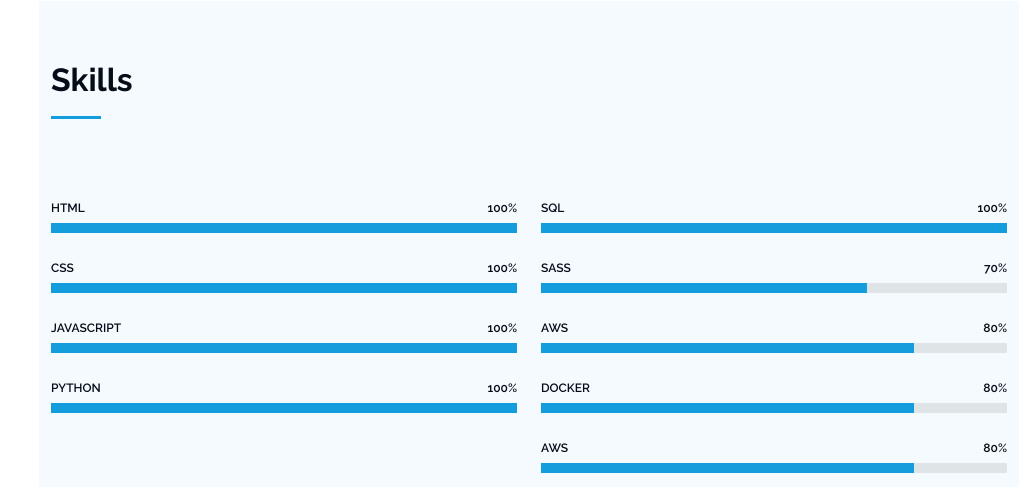
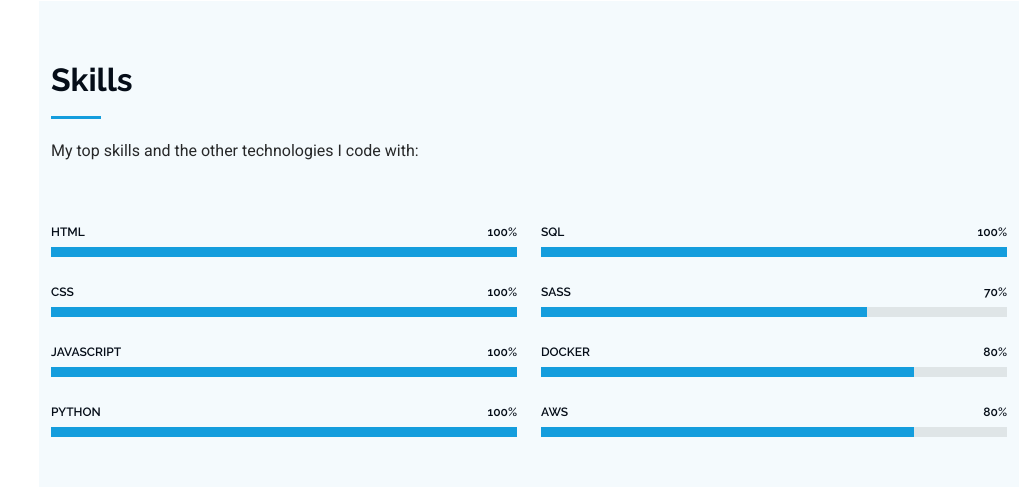
Before and after one commit to KyreneAF/KyreneAF.github.io, a plain HTML site: page index.html in a window 1280 px wide. Shown: the part 1680-2167 px from the top of the page, without its empty margins (261-1280 px from the left). Drawn offline with Linux system fonts and the light colour scheme.

Commit message:
fixed more typos in the application

```diff
--- a/index.html
+++ b/index.html
@@ -319,6 +319,7 @@
         <!-- Section Title -->
         <div class="container section-title" data-aos="fade-up">
           <h2>Skills</h2>
+          <p>My top skills and the other technologies I code with:</p>
             <!-- <p>
              Download my Resume pdf:
              <a href="https://drive.google.com/file/d/1PV6XsxmVEZ5ScrACWydG1UWUAWchfHSq/view?usp=sharing" class="github" target="_blank">
@@ -433,20 +434,6 @@
               </div>
               <!-- End Skills Item -->
 
-              <div class="progress">
-                <span class="skill"
-                  ><span>AWS</span> <i class="val">80%</i></span
-                >
-                <div class="progress-bar-wrap">
-                  <div
-                    class="progress-bar"
-                    role="progressbar"
-                    aria-valuenow="80"
-                    aria-valuemin="0"
-                    aria-valuemax="100"
-                  ></div>
-                </div>
-              </div>
               <!-- End Skills Item -->
 
               <div class="progress">
@@ -481,7 +468,7 @@
               <!-- End Skills Item -->
               <div>
 
-
+                  <p></p>
                   <div style="margin-right: 15px;"class="stats-item">
                     <img
 
@@ -695,7 +682,7 @@
               <div class="resume-item">
                 <h4>Baker/ Cake Decorator</h4>
                 <h5>2018 - 2022</h5>
-                <p><em>WHole Foods, Plano, TX</em></p>
+                <p><em>Whole Foods, Plano, TX</em></p>
                 <ul>
                   <li>
                     Demonstrated the ability to prioritize tasks, efficiently manage time, and consistently meet deadlines.
```
